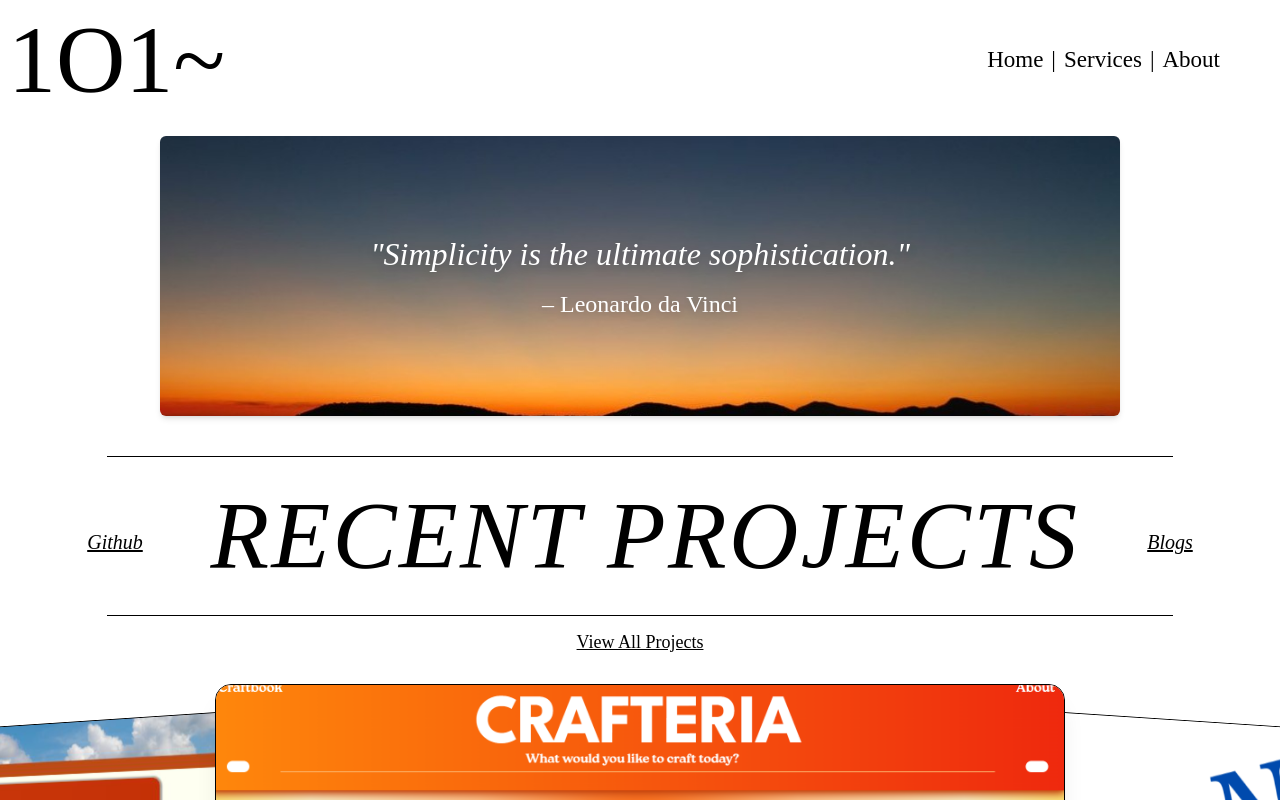
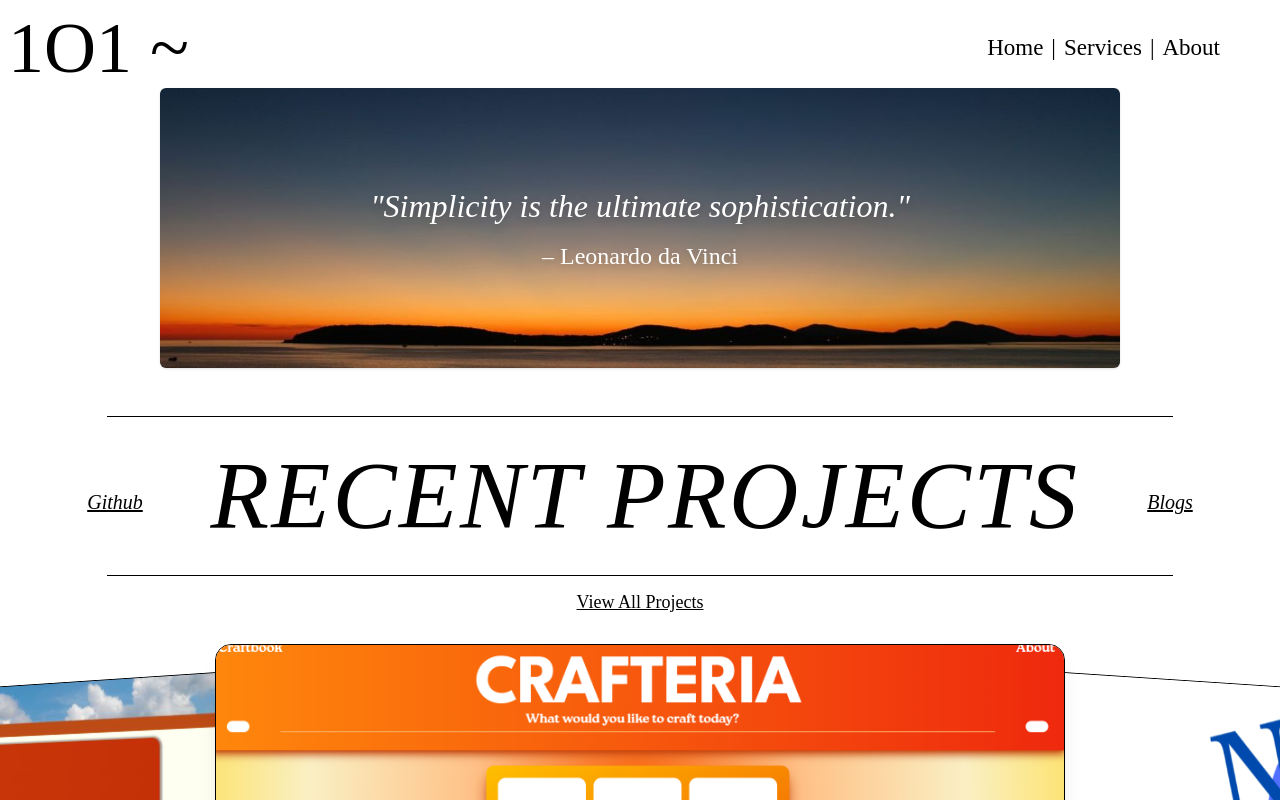
Before and after one commit to Steven101projects/Project2.NextJS-101.projects, a Next.js app: page /projects in a window 1280 px wide. Shown: the top 800 px of the page. Built offline with nearby package versions, Linux system fonts and the light colour scheme.

Commit message:
Projects Banner Updated

```diff
--- a/src/app/projects/page.tsx
+++ b/src/app/projects/page.tsx
@@ -31,15 +31,15 @@ export default function Projects() {
       <ProjectHeader />
       <div
         id="quoteBlock"
-        className="relative flex justify-center items-center mt-6"
+        className="relative flex justify-center items-center mb-12"
       >
         {/* Image */}
-        <div className="w-[75vw] h-[35vh] relative shadow-md rounded-md overflow-hidden">
+       <div className="w-[75vw] h-[35vh] relative shadow rounded-md overflow-hidden">
           <Image
             src="/quotes.jpg"
             alt="Quote Block"
             fill
-            className="object-cover"
+            className="object-fill"
             priority
           />
         </div>
@@ -54,7 +54,6 @@ export default function Projects() {
           </p>
         </div>
       </div>
-
       <div id="projectsDiv" className="mt-10">
         {showAll ? (
           <ViewAllProjects setShowAll={setShowAll} />
@@ -62,6 +61,7 @@ export default function Projects() {
           <RecentProjects setShowAll={setShowAll} />
         )}
       </div>
+
     </div>
   );
 }
--- a/src/components/projects-components/ProjectsHeader.tsx
+++ b/src/components/projects-components/ProjectsHeader.tsx
@@ -4,8 +4,8 @@ export default function ProjectHeader() {
   return (
     <header className="flex justify-between items-center mt-[8px] pr-[60px]">
       {/* Left side — fixed title size */}
-          <Link href="/" className="px-2 py-1 text-8xl">
-            1O1~
+          <Link href="/" className="px-2 py-1 text-7xl">
+            1O1 ~
           </Link>
 
       {/* Right side — fixed nav links */}
```
